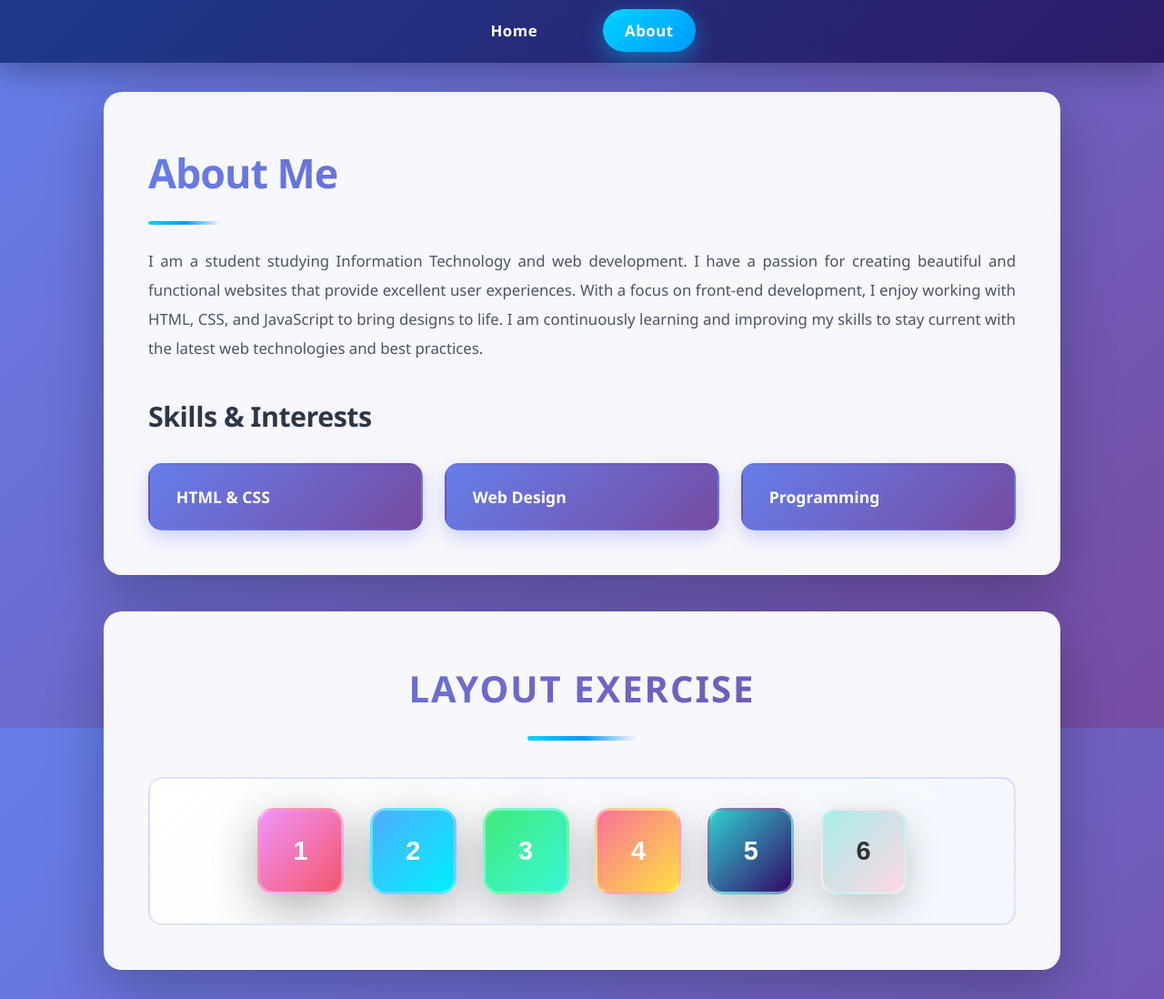
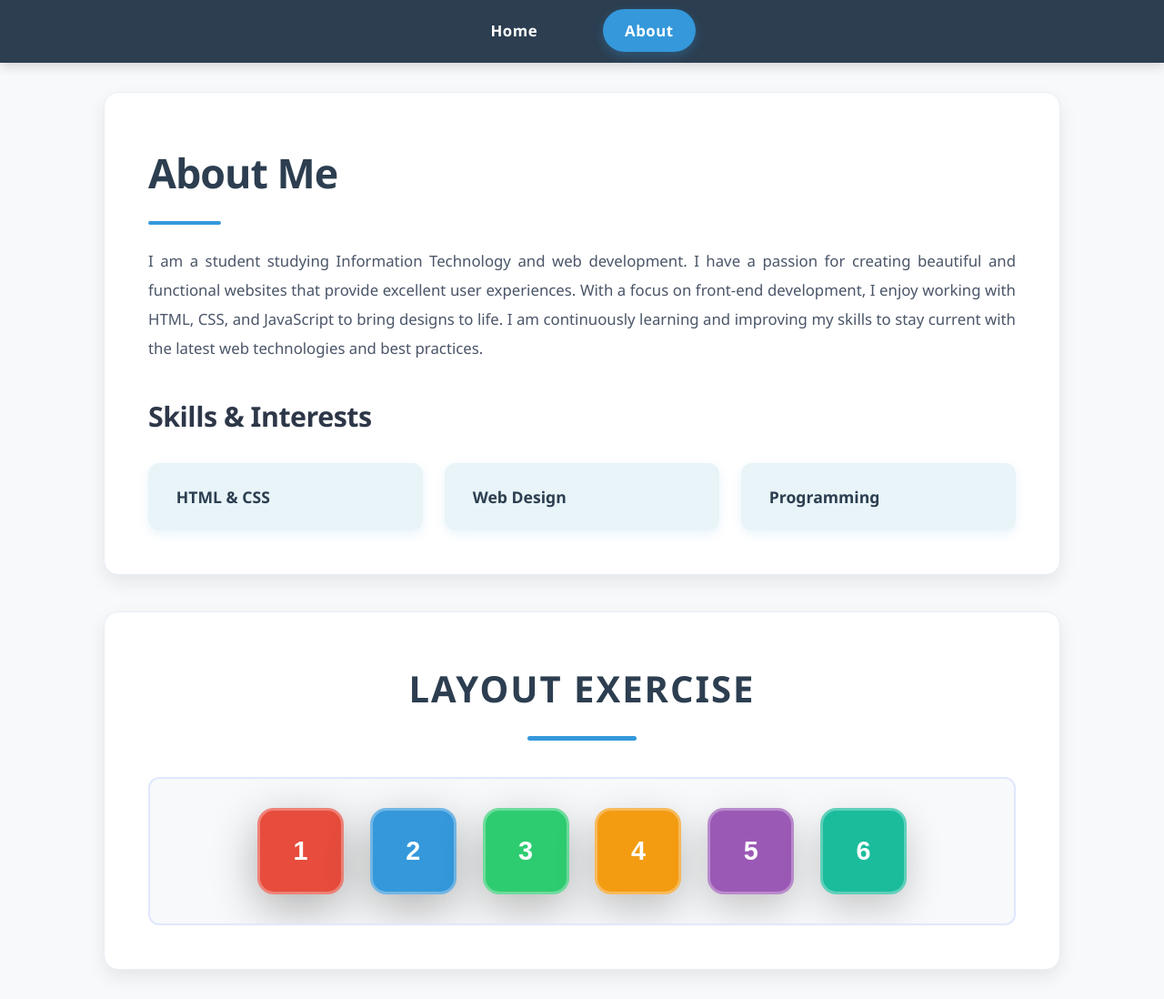
Before and after one commit to KATRINAISABEL/Lafuente-ite18, a plain HTML site: page about.html in a window 1280 px wide. Shown: the whole page at 91% size. Drawn offline with Linux system fonts and the light colour scheme.

Commit message:
Simplified design: removed excessive gradients, cleaner and more professional look

```diff
--- a/style.css
+++ b/style.css
@@ -13,8 +13,7 @@ html {
 
 body {
     font-family: 'Poppins', 'Segoe UI', Tahoma, Geneva, Verdana, sans-serif;
-    background: linear-gradient(135deg, #667eea 0%, #764ba2 100%);
-    background-attachment: fixed;
+    background-color: #f8f9fa;
     color: #2d3748;
     line-height: 1.8;
     min-height: 100vh;
@@ -22,13 +21,12 @@ body {
 
 /* ========== NAVIGATION BAR ========== */
 .navbar {
-    background: linear-gradient(135deg, #1e3a8a 0%, #2d1b69 100%);
+    background-color: #2c3e50;
     padding: 1.2rem 0;
     position: sticky;
     top: 0;
     z-index: 1000;
-    box-shadow: 0 10px 35px rgba(0, 0, 0, 0.3);
-    backdrop-filter: blur(10px);
+    box-shadow: 0 4px 12px rgba(0, 0, 0, 0.15);
 }
 
 .navbar ul {
@@ -75,9 +73,9 @@ body {
 }
 
 .navbar a.active {
-    background: linear-gradient(135deg, #00d4ff 0%, #0099ff 100%);
+    background-color: #3498db;
     color: white;
-    box-shadow: 0 8px 25px rgba(0, 212, 255, 0.4);
+    box-shadow: 0 4px 12px rgba(52, 152, 219, 0.3);
 }
 
 /* ========== CONTAINER ========== */
@@ -89,38 +87,25 @@ body {
 
 /* ========== ABOUT SECTION ========== */
 .about-section {
-    background: rgba(255, 255, 255, 0.95);
+    background-color: #ffffff;
     padding: 3rem;
-    border-radius: 20px;
-    box-shadow: 0 20px 60px rgba(0, 0, 0, 0.25);
+    border-radius: 16px;
+    box-shadow: 0 8px 20px rgba(0, 0, 0, 0.08);
     margin-bottom: 2.5rem;
-    backdrop-filter: blur(10px);
-    border: 1px solid rgba(255, 255, 255, 0.3);
+    border: 1px solid #e8eef5;
     animation: slideUp 0.8s ease 0.2s both;
     position: relative;
     overflow: hidden;
 }
 
 .about-section::before {
-    content: '';
-    position: absolute;
-    top: -50%;
-    right: -50%;
-    width: 500px;
-    height: 500px;
-    background: radial-gradient(circle, rgba(102, 126, 234, 0.1) 0%, transparent 70%);
-    border-radius: 50%;
-    pointer-events: none;
+    content: none;
 }
 
 .about-section h1 {
-    color: #1e3a8a;
+    color: #2c3e50;
     font-size: 2.8rem;
     margin-bottom: 1.5rem;
-    background: linear-gradient(135deg, #667eea 0%, #764ba2 100%);
-    -webkit-background-clip: text;
-    -webkit-text-fill-color: transparent;
-    background-clip: text;
     font-weight: 800;
     letter-spacing: -1px;
     position: relative;
@@ -132,7 +117,7 @@ body {
     display: block;
     width: 80px;
     height: 4px;
-    background: linear-gradient(90deg, #00d4ff, #0099ff, transparent);
+    background-color: #3498db;
     margin-top: 0.8rem;
     border-radius: 2px;
 }
@@ -168,15 +153,15 @@ body {
 }
 
 .skills-list li {
-    background: linear-gradient(135deg, #667eea 0%, #764ba2 100%);
+    background-color: #e8f4f8;
     padding: 1.2rem 1.8rem;
-    border-radius: 15px;
+    border-radius: 12px;
     font-size: 1.1rem;
     font-weight: 600;
-    color: white;
+    color: #2c3e50;
     transition: all 0.4s cubic-bezier(0.175, 0.885, 0.32, 1.275);
     cursor: pointer;
-    box-shadow: 0 8px 20px rgba(102, 126, 234, 0.3);
+    box-shadow: 0 4px 12px rgba(52, 152, 219, 0.1);
     border: 2px solid transparent;
     position: relative;
     overflow: hidden;
@@ -195,8 +180,9 @@ body {
 
 .skills-list li:hover {
     transform: translateY(-8px) scale(1.05);
-    box-shadow: 0 15px 40px rgba(102, 126, 234, 0.5);
-    border-color: rgba(255, 255, 255, 0.5);
+    box-shadow: 0 12px 28px rgba(52, 152, 219, 0.25);
+    border-color: #3498db;
+    background-color: #d4eef8;
 }
 
 .skills-list li:hover::before {
@@ -205,41 +191,28 @@ body {
 
 /* ========== LAYOUT EXERCISE SECTION ========== */
 .layout-exercise {
-    background: rgba(255, 255, 255, 0.95);
+    background-color: #ffffff;
     padding: 3rem;
-    border-radius: 20px;
-    box-shadow: 0 20px 60px rgba(0, 0, 0, 0.25);
-    backdrop-filter: blur(10px);
-    border: 1px solid rgba(255, 255, 255, 0.3);
+    border-radius: 16px;
+    box-shadow: 0 8px 20px rgba(0, 0, 0, 0.08);
+    border: 1px solid #e8eef5;
     animation: slideUp 0.8s ease 0.4s both;
     position: relative;
     overflow: hidden;
 }
 
 .layout-exercise::after {
-    content: '';
-    position: absolute;
-    bottom: -50%;
-    left: -50%;
-    width: 500px;
-    height: 500px;
-    background: radial-gradient(circle, rgba(102, 126, 234, 0.1) 0%, transparent 70%);
-    border-radius: 50%;
-    pointer-events: none;
+    content: none;
 }
 
 .layout-title {
     text-align: center;
-    color: #1e3a8a;
+    color: #2c3e50;
     font-size: 2.5rem;
     margin-bottom: 2.5rem;
     text-transform: uppercase;
     letter-spacing: 2px;
     font-weight: 800;
-    background: linear-gradient(135deg, #667eea 0%, #764ba2 100%);
-    -webkit-background-clip: text;
-    -webkit-text-fill-color: transparent;
-    background-clip: text;
     position: relative;
     z-index: 1;
 }
@@ -249,7 +222,7 @@ body {
     display: block;
     width: 120px;
     height: 5px;
-    background: linear-gradient(90deg, #00d4ff, #0099ff, transparent);
+    background-color: #3498db;
     margin: 1rem auto 0;
     border-radius: 3px;
 }
@@ -262,12 +235,11 @@ body {
     justify-content: center;
     align-items: center;
     padding: 2rem;
-    border-radius: 15px;
-    background: linear-gradient(135deg, rgba(255, 255, 255, 0.5) 0%, rgba(240, 245, 255, 0.8) 100%);
-    border: 2px solid rgba(102, 126, 234, 0.2);
+    border-radius: 12px;
+    background-color: #f8f9fa;
+    border: 2px solid #e0e7ff;
     max-height: 320px;
     overflow: hidden;
-    backdrop-filter: blur(10px);
     position: relative;
     z-index: 1;
 }
@@ -334,44 +306,39 @@ body {
     }
 }
 
-/* ========== BOX COLORS WITH GRADIENTS ========== */
+/* ========== BOX COLORS WITH SOLID COLORS ========== */
 .box-1 {
-    background: linear-gradient(135deg, #f093fb 0%, #f5576c 100%);
+    background-color: #e74c3c;
     animation: pulse 2s ease-in-out infinite;
 }
 
 .box-2 {
-    background: linear-gradient(135deg, #4facfe 0%, #00f2fe 100%);
+    background-color: #3498db;
     animation: pulse 2s ease-in-out infinite 0.2s;
 }
 
 .box-3 {
-    background: linear-gradient(135deg, #43e97b 0%, #38f9d7 100%);
+    background-color: #2ecc71;
     animation: pulse 2s ease-in-out infinite 0.4s;
 }
 
 .box-4 {
-    background: linear-gradient(135deg, #fa709a 0%, #fee140 100%);
+    background-color: #f39c12;
     animation: pulse 2s ease-in-out infinite 0.6s;
 }
 
 .box-5 {
-    background: linear-gradient(135deg, #30cfd0 0%, #330867 100%);
+    background-color: #9b59b6;
     animation: pulse 2s ease-in-out infinite 0.8s;
 }
 
 .box-6 {
-    background: linear-gradient(135deg, #a8edea 0%, #fed6e3 100%);
+    background-color: #1abc9c;
     animation: pulse 2s ease-in-out infinite 1s;
-    color: #333;
 }
 
 /* ========== RESPONSIVE DESIGN ========== */
 @media (max-width: 768px) {
-    body {
-        background: linear-gradient(135deg, #667eea 0%, #764ba2 100%);
-    }
-
     .navbar ul {
         gap: 1.5rem;
     }
```
